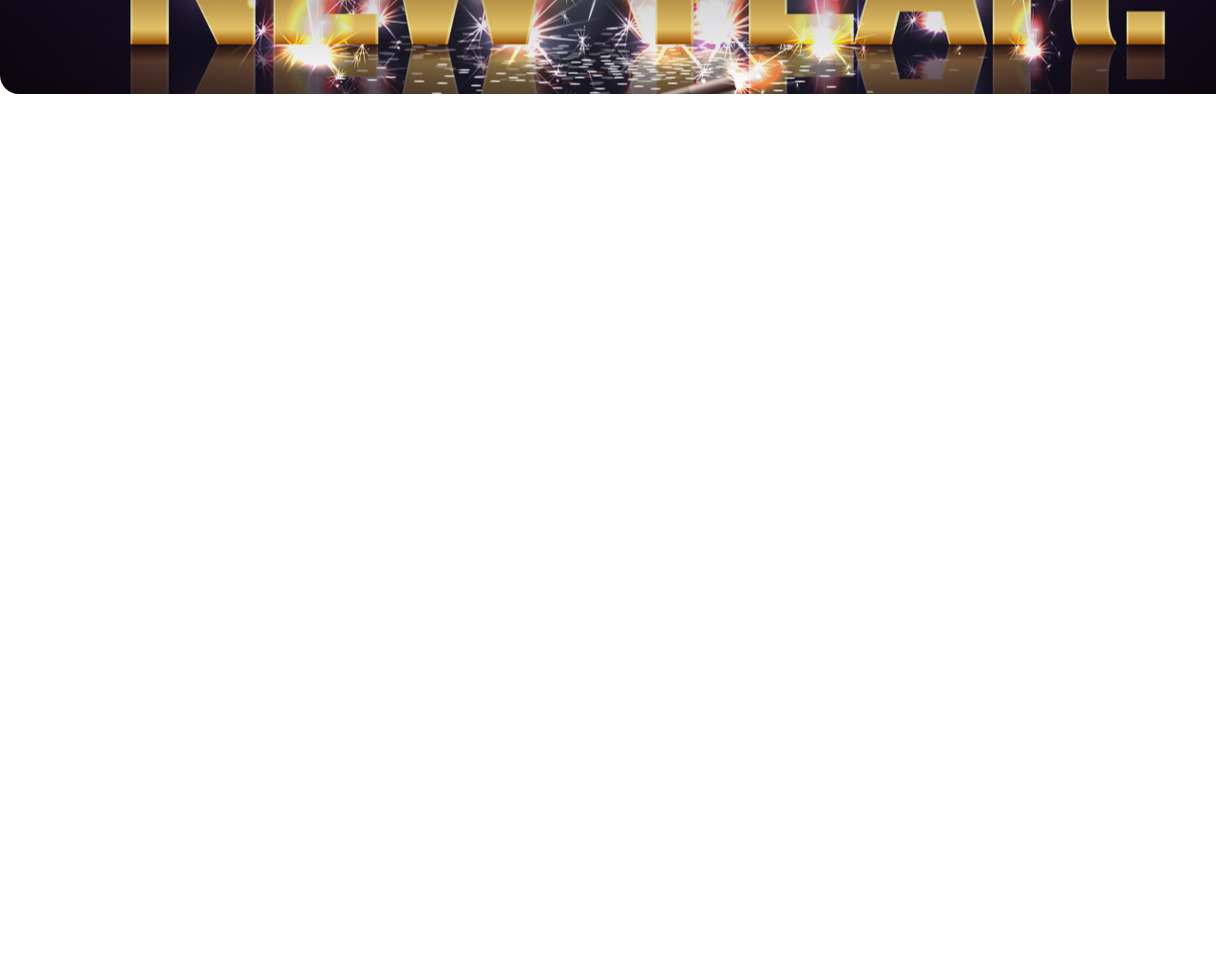
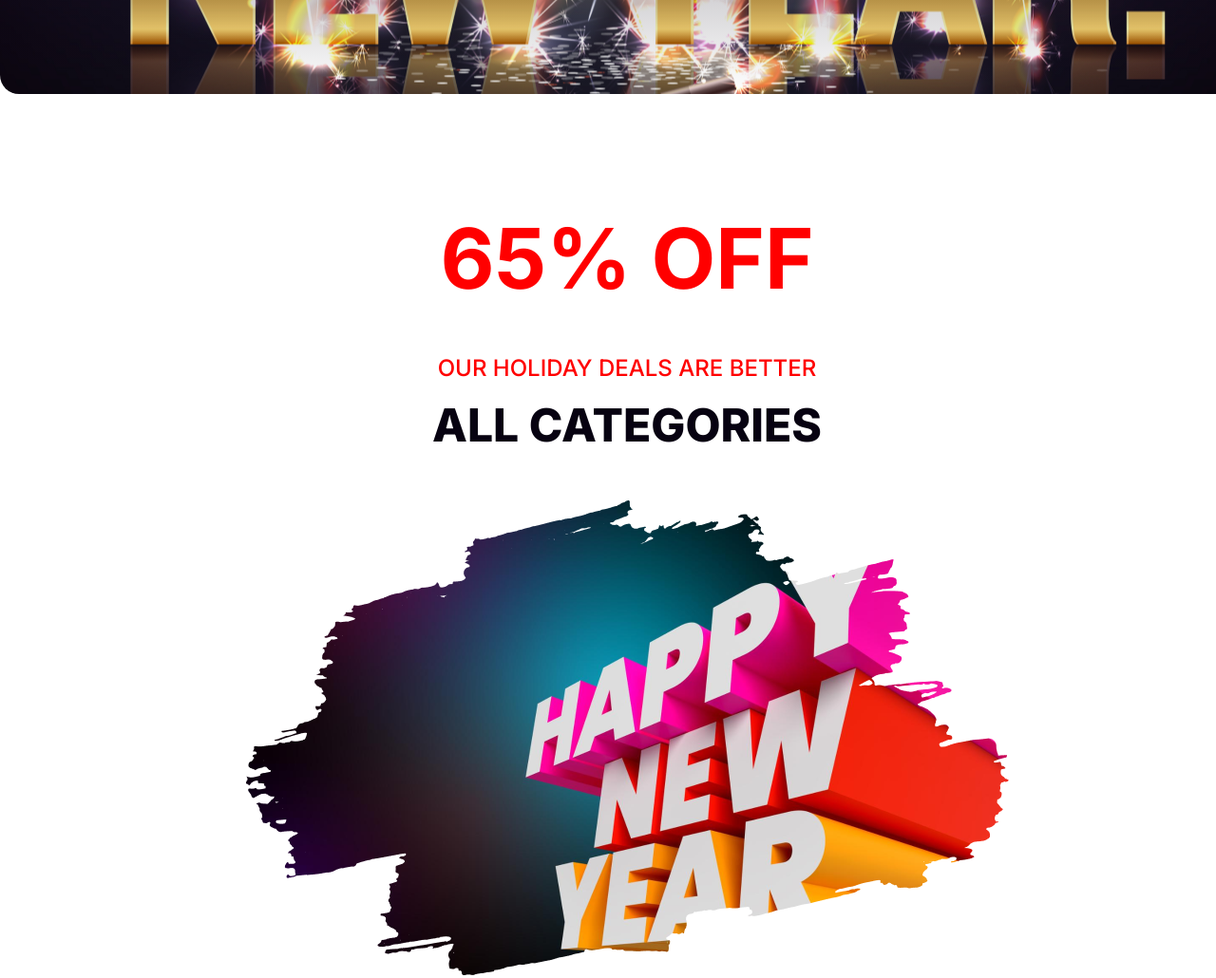
Before and after one commit to FirozTheProgrammer/Happy-New-Year-Landing-Page, a plain HTML site: page index.html in a window 1280 px wide. Shown: the part 500-1530 px from the top of the page at 95% size. Before the commit the page ends 800 px from the top, so only its background shows below. Drawn offline with Linux system fonts and the light colour scheme.

Commit message:
added holiday deals section

```diff
--- a/index.html
+++ b/index.html
@@ -33,6 +33,16 @@
           <h2>New Year Party Celebration</h2>
         </div>
       </div>
+
+      <!-- holiday deals section -->
+      <section class="holiday-container">
+        <div class="holiday-text">
+          <h3 class="holay-heading">65% OFF</h3>
+          <p>OUR HOLIDAY DEALS ARE BETTER</p>
+          <h4>ALL CATEGORIES</h4>
+          <img src="./img/New Year Photo.png" alt="" />
+        </div>
+      </section>
     </div>
   </body>
 </html>
--- a/style.css
+++ b/style.css
@@ -35,3 +35,36 @@
   font-weight: 900;
   z-index: 10;
 }
+
+/* holiday deal section style */
+
+.holiday-container {
+  margin: 120px 0;
+}
+
+.holiday-text {
+  text-align: center;
+  font-family: Inter;
+}
+
+.holay-heading {
+  color: #f00;
+  font-size: 88px;
+  font-weight: 700;
+  line-height: normal;
+}
+
+.holiday-text p {
+  color: #f00;
+  margin: 48px 0 16px 0;
+  font-size: 24px;
+  font-weight: 500;
+  line-height: normal;
+}
+
+.holiday-text h4 {
+  color: #070211;
+  font-size: 48px;
+  font-weight: 800;
+  margin-bottom: 50px;
+}
```
